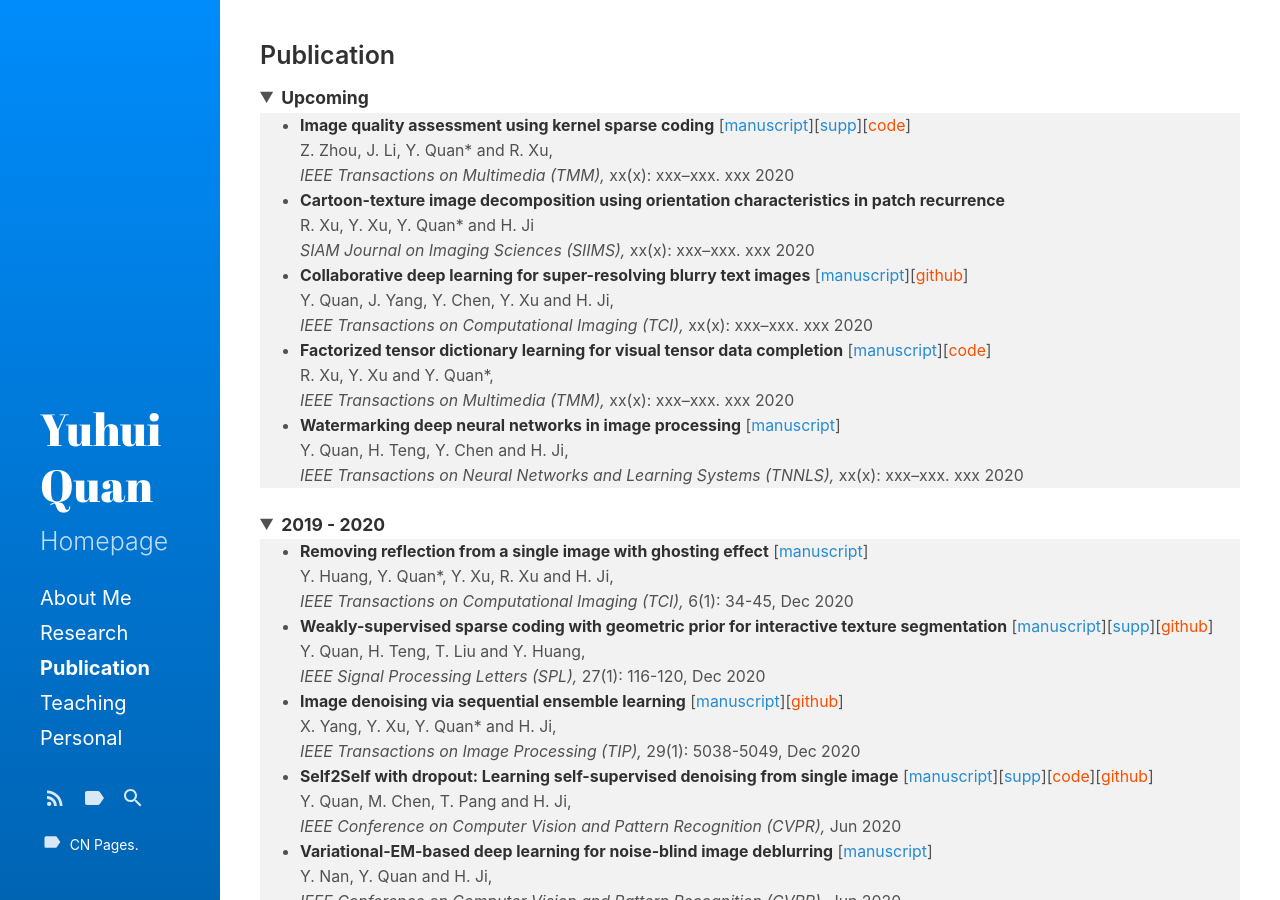
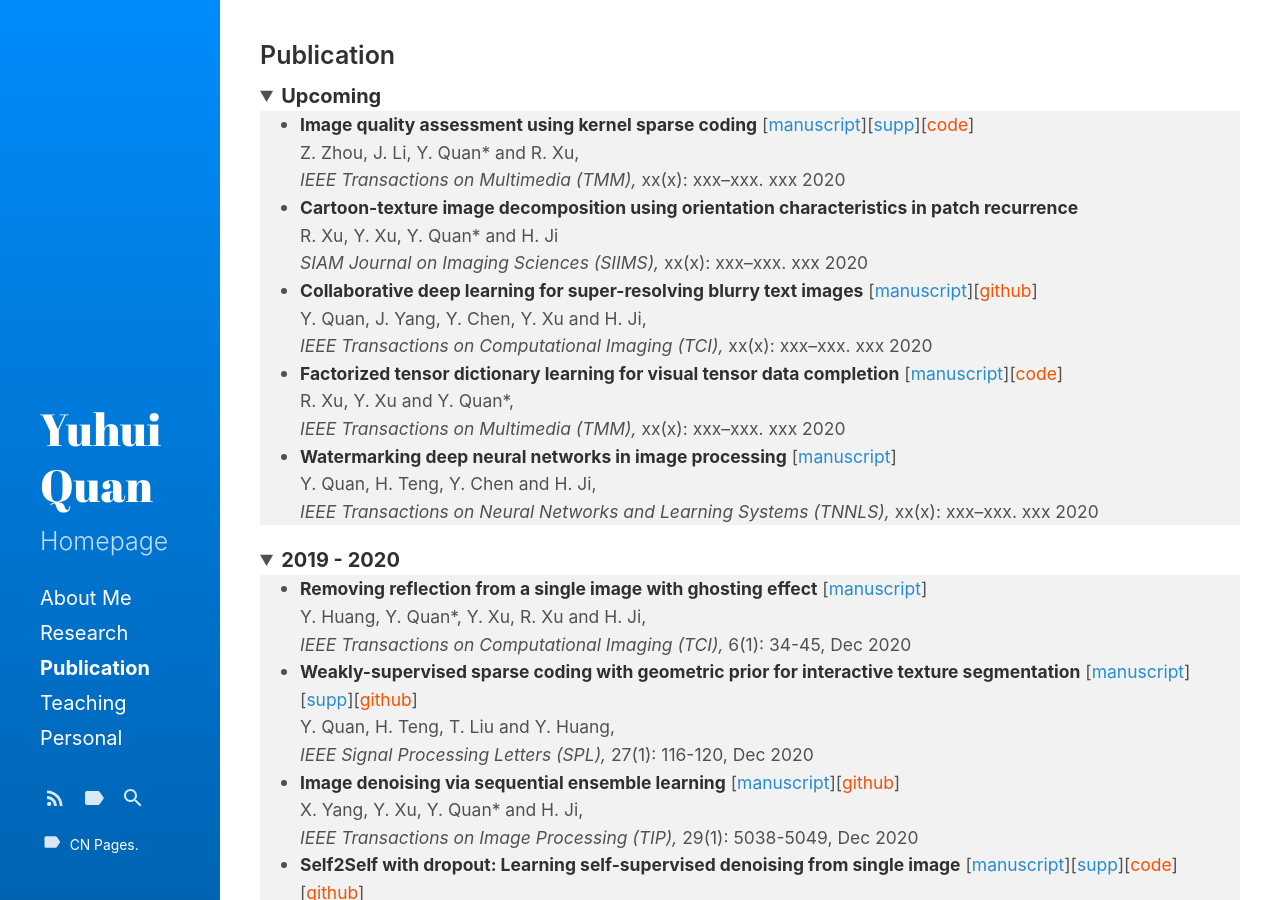
Before and after one commit to Dofboom/Dofboom.github.io, a Jekyll site: the page built from category/c_publication.md, in a window 1280 px wide and 900 px high. Built offline with Jekyll 4.4.1, drawn with Linux system fonts in a browser that asks for light colours.

Commit message:
Update c_publication.md

```diff
--- a/category/c_publication.md
+++ b/category/c_publication.md
@@ -4,8 +4,8 @@ title: Publication
 ---
 
 <details open="">
-<summary><span style="font-size: 105%;"><strong><small>Upcoming</small></strong></span></summary>
-<small>
+<summary><t-half><span><strong>Upcoming</strong></span></t-half></summary>
+<t1>
 <ul style="background-color: #f2f2f2;">
 <li><span style="font-size: 95%;"><strong>Image quality assessment using kernel sparse coding</strong>  [<a href="https://github.com/csyhquan/csyhquan.github.io/raw/master/manuscript/20x-tmm-Image%20Quality%20Assessment%20Using%20Kernel%20Sparse%20Coding.pdf">manuscript</a>][<a href="https://github.com/csyhquan/csyhquan.github.io/raw/master/manuscript/20x-tmm-Image%20Quality%20Assessment%20Using%20Kernel%20Sparse%20Coding%20(SUPP).pdf">supp</a>][<a href="https://github.com/csyhquan/csyhquan.github.io/raw/master/code/TMM-kernel/TMM-KSC_IQA-FinalCode.rar"><font color="#F75000">code</font></a>]</span><br />
 <span style="font-size: 95%;"> Z. Zhou, J. Li, Y. Quan* and R. Xu, <br />
@@ -23,13 +23,13 @@ title: Publication
 <span style="font-size: 95%;"> Y. Quan, H. Teng, Y. Chen and H. Ji, <br />
 <em>IEEE Transactions on Neural Networks and Learning Systems (TNNLS), </em>xx(x): xxx–xxx. xxx 2020</span></li>
 </ul>
-</small>
+</t1>
 </details>
 
 
 <details open="">
-<summary><span style="font-size: 105%;"><strong><small>2019 - 2020</small></strong></span></summary>
-<small>
+<summary><span><strong><t-half>2019 - 2020</t-half></strong></span></summary>
+<t1>
 <ul style="background-color: #f2f2f2;">
 
 <li><span style="font-size: 95%;"><strong>Removing reflection from a single image with ghosting effect</strong> [<a href="https://github.com/csyhquan/csyhquan.github.io/raw/master/manuscript/20-tci-Removing%20Reflection%20From%20a%20Single%20Image%20With%20Ghosting%20Effect.pdf" download="github3">manuscript</a>]</span><br />
@@ -76,14 +76,14 @@ title: Publication
 <span style="font-size: 95%;"> Y. Huang, Y. Quan* and T. Liu,<br />
  <em> IEEE Signal Processing Letters (SPL), </em>26(2): 327-331, Feb 2019</span></li>
 </ul>
-</small>
+</t1>
 </details>
 
 
 
 <details>
-<summary><span style="font-size: 105%;"><strong><small>2017 - 2018</small></strong></span></summary>
-<small>
+<summary><span><strong><t-half>2017 - 2018</t-half></strong></span></summary>
+<t1>
 <ul style="background-color: #f2f2f2;">
 <!--
 <li><span style="font-size: 95%;"><strong>Sparse coding and dictionary learning with class-speciﬁc group sparsity</strong> [<a href="https://github.com/csyhquan/csyhquan.github.io/raw/master/manuscript/18-nca-Sparse%20coding%20and%20dictionary%20learning%20with%20class-speci%EF%AC%81c%20group%20sparsity.pdf" download="github11">manuscript</a>] </span><br />
@@ -101,15 +101,15 @@ title: Publication
 <span style="font-size: 95%;"> G. Xu, Y. Quan and H. Ji,<br />
 <em> IEEE International Conference on Computer Vision (ICCV), </em>Oct 2017</span></li><!--Venice, Oct -->
 </ul>
-</small>
+</t1>
 </details>
 
 
 
 
 <details>
-<summary><span style="font-size: 105%;"><strong><small>2015 - 2016</small></strong></span></summary>
-<small>
+<summary><span><strong><t-half>2015 - 2016</t-half></strong></span></summary>
+<t1>
 <ul style="background-color: #f2f2f2;">
 <li><span style="font-size: 95%;"><strong>Dictionary learning for sparse coding: Algorithms and convergence analysis</strong> [<a href="https://github.com/csyhquan/csyhquan.github.io/raw/master/manuscript/16-tpami-Dictionary%20learning%20for%20sparse%20coding_Algorithms%20and%20convergence%20analysis.pdf" download="github17">manuscript</a>][<a href="https://github.com/csyhquan/csyhquan.github.io/raw/master/code/l0dl_int.rar" ><font color="#F75000">code</font></a>] </span><br />
 <span style="font-size: 95%;"> C. Bao, H. Ji, Y. Quan and Z. Shen,<br />
@@ -150,7 +150,7 @@ title: Publication
 <span style="font-size: 95%;">Y. Quan, H. Ji and Z. Shen,<br />
 <em> Journal of Scientific Computing (JoSC),</em> 63(2): 307-329, May 2015</span></li>
 </ul>
-</small>
+</t1>
 </details>
 
 
@@ -158,8 +158,8 @@ title: Publication
 
 
 <details>
-<summary><span style="font-size: 105%;"><strong><small>2013 - 2014</small></strong></span></summary>
-<small>
+<summary><span><strong><t-half>2013 - 2014</t-half></strong></span></summary>
+<t1>
 <ul style="background-color: #f2f2f2;">
 <li><span style="font-size: 95%;"><strong>A convergent incoherent dictionary learning algorithm for sparse coding</strong> [<a href="https://github.com/csyhquan/csyhquan.github.io/raw/master/manuscript/14-eccv-A%20Convergent%20Incoherent%20Dictionary%20Learning%20Algorithm%20for%20Sparse%20Coding.pdf" download="github27">manuscript</a>]</span><br />
 <span style="font-size: 95%;">C. Bao, Y. Quan and H. Ji,<br />
@@ -177,13 +177,13 @@ title: Publication
 <span style="font-size: 95%;"> Y. Quan, Y. Xu and Y. Sun,<br />
 <em> Image and Vision Computing (IVC),</em> 32(4): 250-259, Apr 2014</span></li>
 </ul>
-</small>
+</t1>
 </details>
 
 
 <details>
-<summary><span style="font-size: 105%;"><strong><small>2011 - 2012</small></strong></span></summary>
-<small>
+<summary><span><strong><t-half>2011 - 2012</t-half></strong></span></summary>
+<t1>
 <ul style="background-color: #f2f2f2;">
 <li><span style="font-size: 95%;"><strong>Contour-based recognition</strong> [<a href="https://github.com/csyhquan/csyhquan.github.io/raw/master/manuscript/12-cvpr-Contour-Based%20Recognition.pdf" download="github33">manuscript</a>][<a href="https://github.com/csyhquan/csyhquan.github.io/raw/master/code/12-cvpr-Contour-Based%20Recognition/mtp_demo_v3.rar" download="code2"><font color="#F75000">code</font></a>]</span><br />
 <span style="font-size: 95%;">Y. Xu; Y. Quan, Z. Zhang, H. Ji, C. Fermüller, M. Nishigaki and D. Dementhon,<br />
@@ -192,5 +192,5 @@ title: Publication
 <span style="font-size: 95%;">Y. Xu, Y. Quan, H. Ling and H. Ji,<br />
 <em>  IEEE International Conference on Computer Vision (ICCV), </em>Nov 2011</span></li><!--Barcelona, Nov -->
 </ul>
-</small>
+</t1>
 </details>
```
